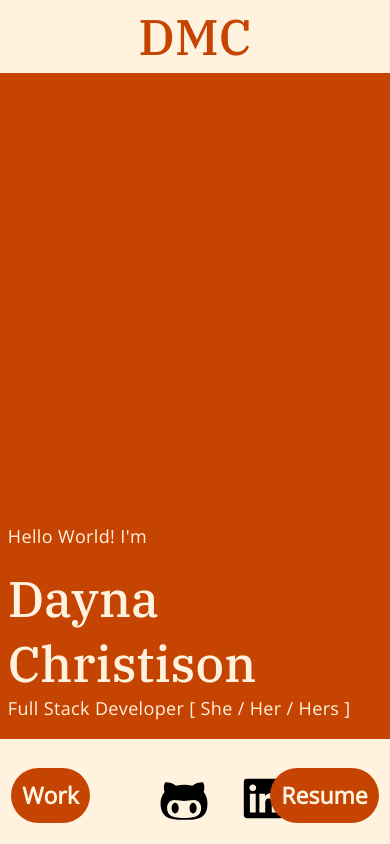
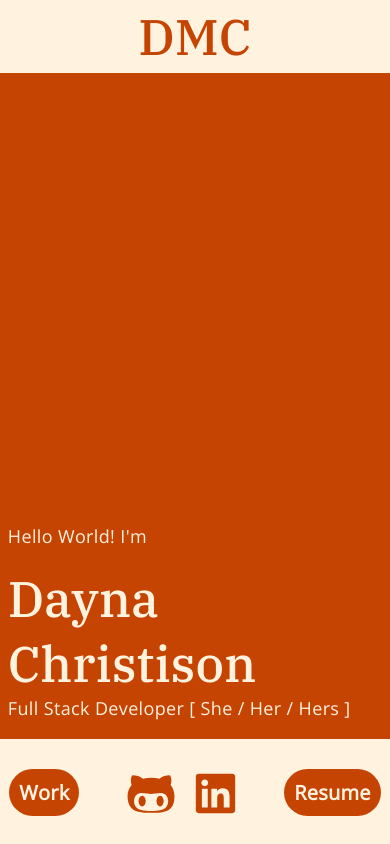
Before and after one commit to runnndmc/dmc-portfolio, a React (Create React App) app: page / in a window 390 px wide. Shown: the top 844 px of the page. Built offline with nearby package versions, Linux system fonts and the light colour scheme.

Commit message:
nav responsiveness

```diff
--- a/src/shared/nav/Nav.jsx
+++ b/src/shared/nav/Nav.jsx
@@ -10,11 +10,11 @@ const Nav = () => {
         <a href="#work" className="nav__button-a"><button className="nav__work-btn">Work</button></a>
 
         <div className="nav__icons-wrapper">
-          <a href="https://github.com/runnndmc" className="nav__social-icons" target="_blank" rel="noopener noreferrer">
-            <FaGithubAlt style={{fontSize: '50px'}}/>
+          <a href="https://github.com/runnndmc" className="nav__social-icon" target="_blank" rel="noopener noreferrer">
+            <FaGithubAlt style={{fontSize: '50px', color:'#C64401'}}/>
           </a>
-          <a href="https://www.linkedin.com/in/daynachristison/" className="nav__social-icons" target="_blank" rel="noopener noreferrer">
-            <FaLinkedin style={{fontSize: '45px'}}/>
+          <a href="https://www.linkedin.com/in/daynachristison/" className="nav__social-icon" target="_blank" rel="noopener noreferrer">
+            <FaLinkedin style={{fontSize: '45px', color:'#C64401'}}/>
           </a>
         </div>
 
@@ -30,6 +30,4 @@ const Nav = () => {
 export default Nav;
 
 /* ===== NOTES ===== */
-// clean up css
 // button update!
-// check responsiveness
--- a/src/shared/nav/nav.css
+++ b/src/shared/nav/nav.css
@@ -9,17 +9,18 @@ nav {
   display: flex;
   justify-content: space-between;
   align-items: center;
-  margin: 0 2%;
+  margin: 0 2.2%;
 }
 button {
   font-family: 'Open Sans', sans-serif;
   background-color: #C64401;
   color: #fff3e0;
   text-decoration: none;
-  font-size: 18px;
-  font-weight: 600;
+  font-size: 20px;
+  font-weight: 700;
+  letter-spacing: .2px;
   border-radius: 5em;
-  padding: .5em 2em;
+  padding: .8em 2em;
   border:none;
   transition: all 0.3s ease-in-out;
   cursor: pointer;
@@ -28,22 +29,19 @@ button:hover {
   background-color: #ffffff;
   color: #C64401;
 }
-.nav__button-a{
-  padding-bottom: 1em;
-}
 .nav__icons-wrapper {
   width: 20%;
   display: flex;
   justify-content: space-around;
-  align-content: baseline;
+  align-items: center;
 }
-.nav__social-icons {
+.nav__social-icon {
   color: #000000;
   transition: all 0.3s ease-in-out;
   cursor: pointer;
-  padding: 1em;
+  padding: 8%;
 }
-.nav__social-icons:hover {
+.nav__social-icon:hover {
   background-color: #C64401;
   color: #fff3e0;
 }
@@ -53,11 +51,31 @@ button:hover {
 @media (max-width: 500px) {
   .nav__work-btn,
   .nav__resume-btn {
-    padding: 0.5em 0.5em;
-    font-size: 23px;
+    padding: 0.5em;
+    font-size: 20px;
   }
   .nav__wrapper {
-    padding-left: 3px;
-    padding-right: 3px;
+    align-items: center;
+    padding:4%;
+    margin: 0;
+  }
+  .nav__button-a{
+    padding:0;
+  }
+  .nav__icons-wrapper{
+    width: 35%;
+  }
+  .nav__social-icon{
+    padding:0em;
   }
 }
+
+@media (max-width: 418px) {
+  .nav__wrapper {
+    padding:2.4%;
+    align-items: flex-start;
+  }
+  .nav__icons-wrapper{
+    padding-bottom: 1em;
+  }
+}
```
